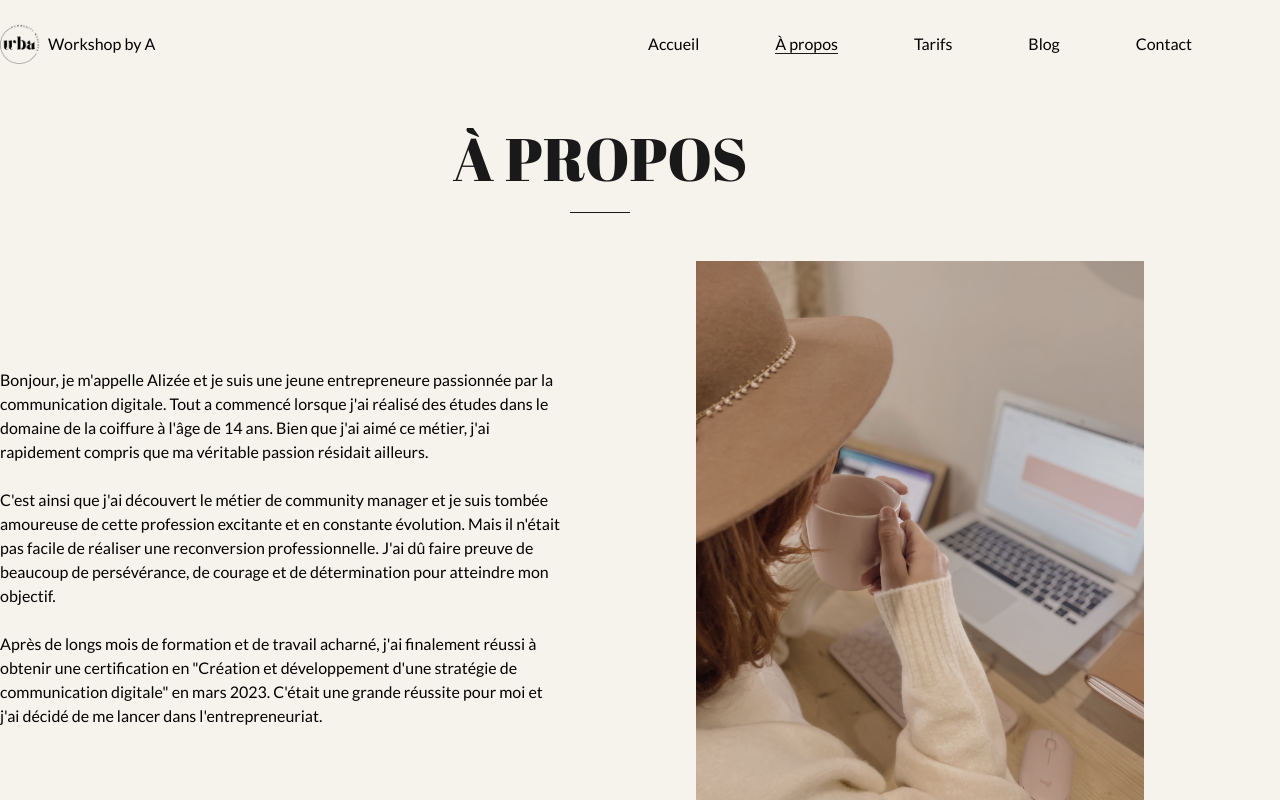
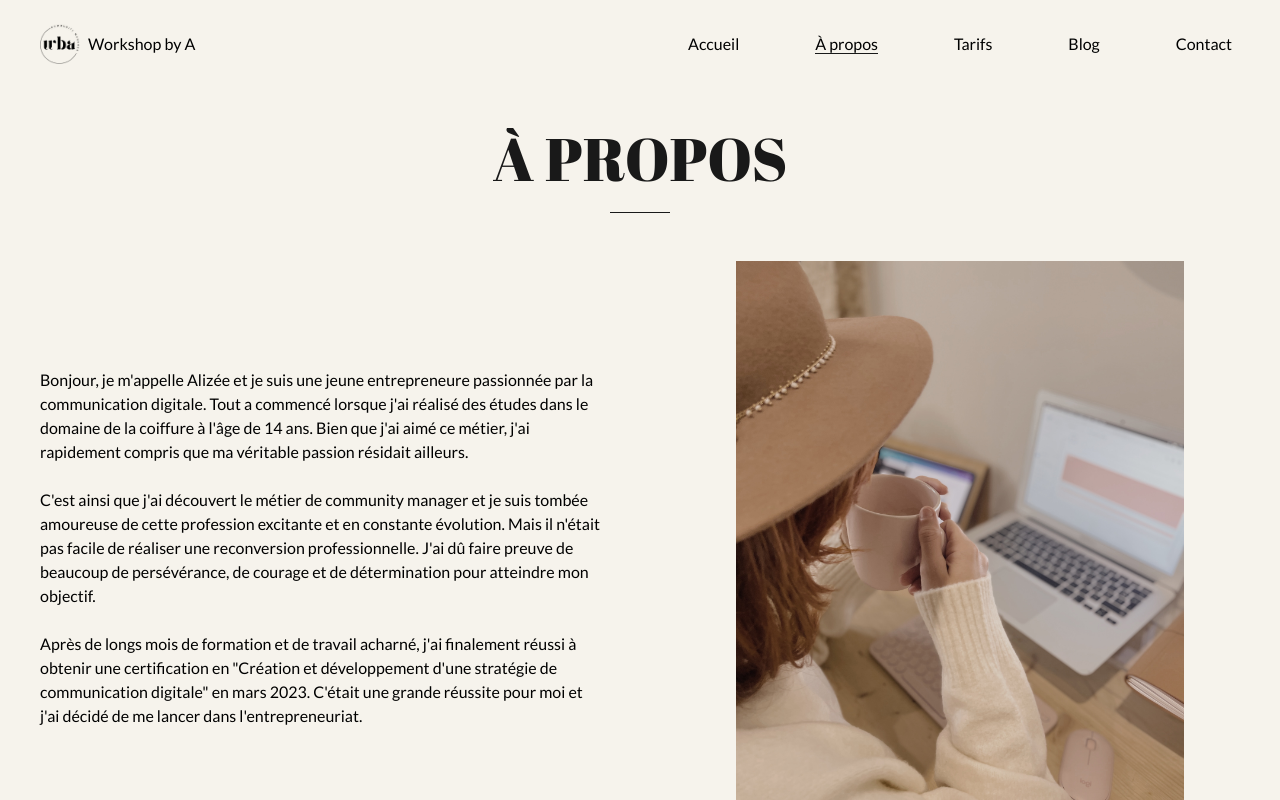
Before and after one commit to simoncdn/workshopbya, a Next.js app: page /about in a window 1280 px wide. Shown: the top 800 px of the page. Built offline with nearby package versions, Linux system fonts and the light colour scheme.

Commit message:
✏️ F03 : LAYER > fix items-center

```diff
--- a/components/layer/Layer.tsx
+++ b/components/layer/Layer.tsx
@@ -4,7 +4,7 @@ import Header from "./Header";
 
 export default function Layer({ children }: any) {
   return (
-    <div className={`${styles.flexCol} min-h-[100vh] h-[100%]`}>
+    <div className={`${styles.flexCol} items-center min-h-[100vh] h-[100%]`}>
       <Header />
       <div className={`${styles.boxWidth} ${styles.flexCenter} flex-1 `}>
         {children}
```
